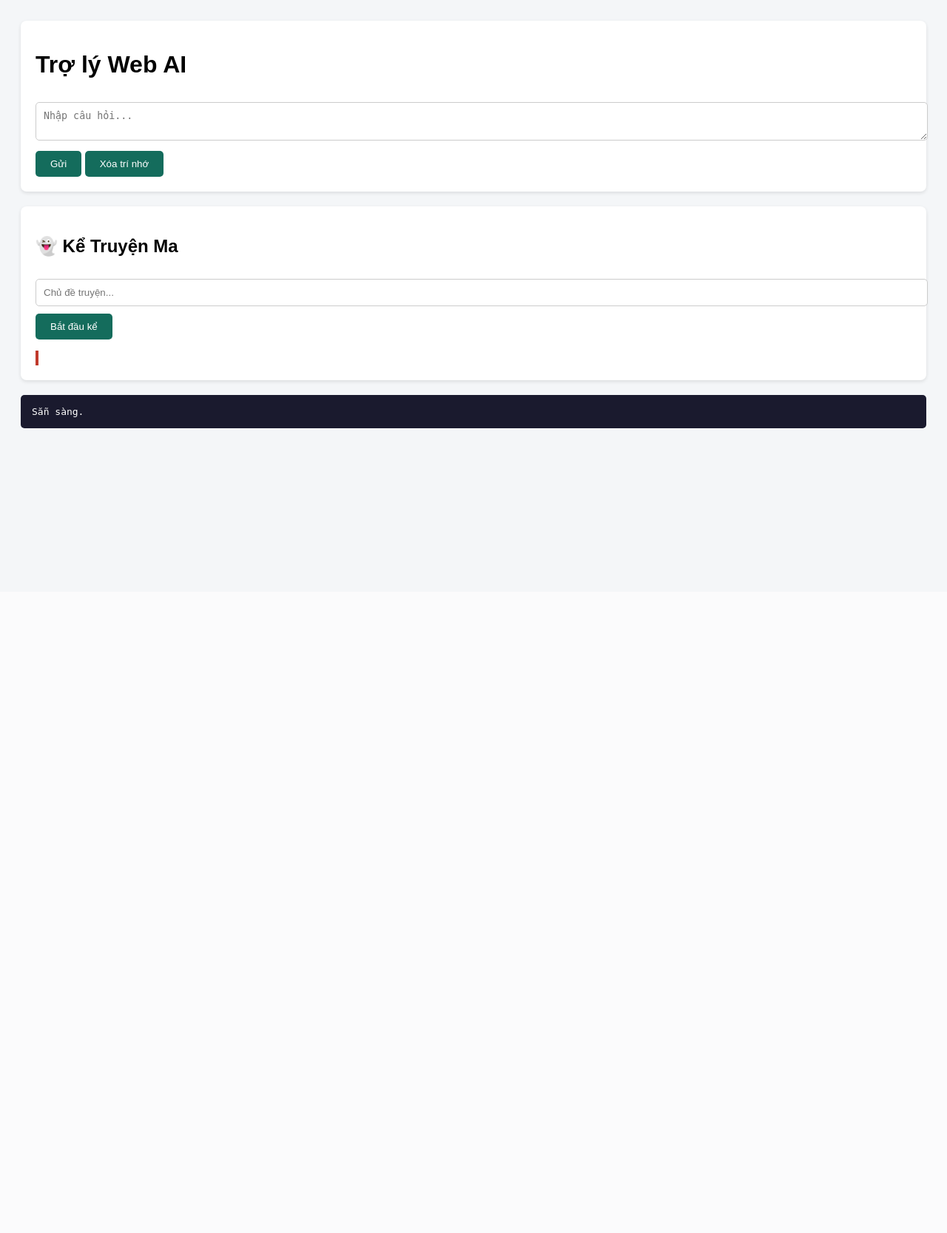
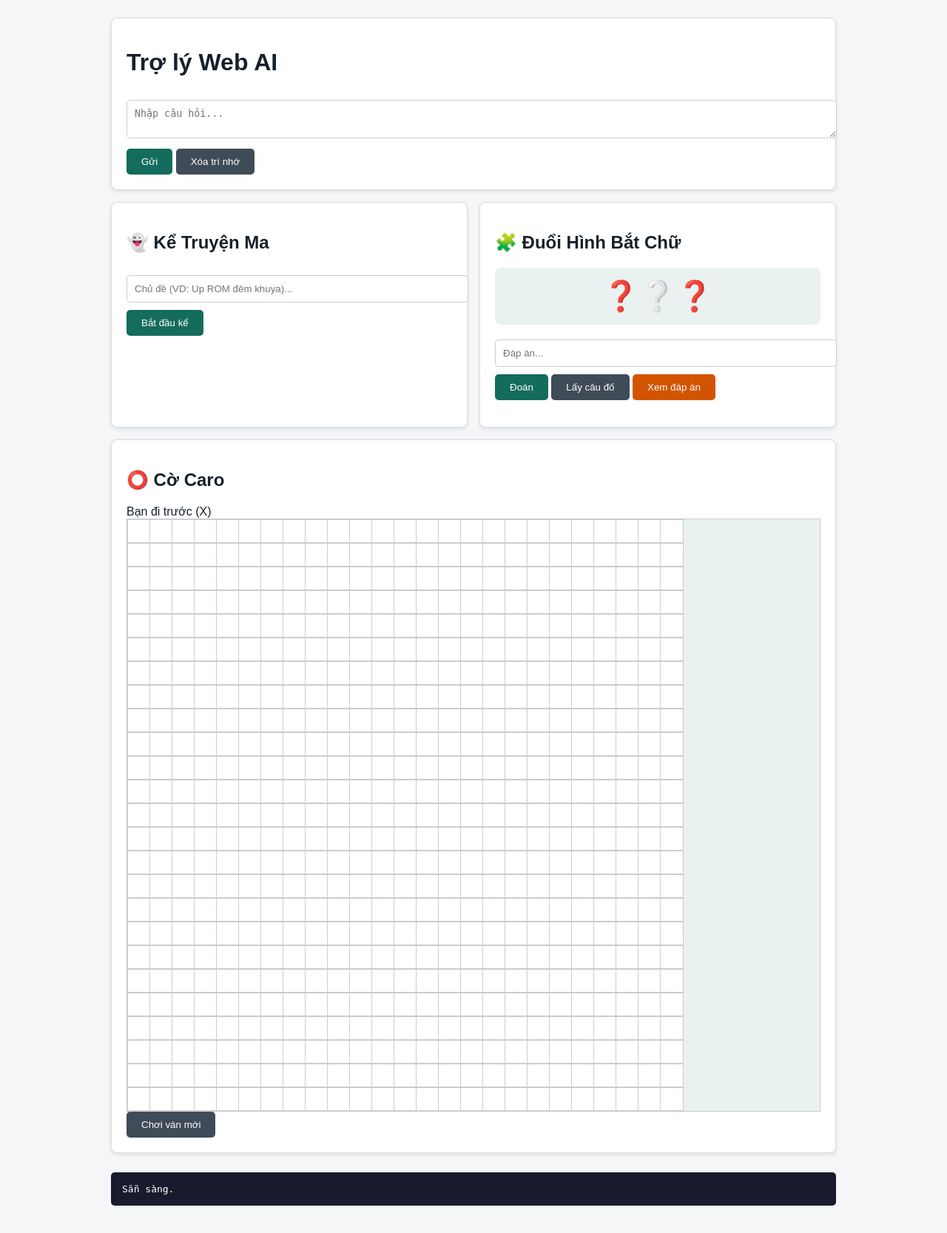
Before and after one commit to thuyALC/web-bot-page, a Flask app: page / in a window 1280 px wide. Shown: the whole page at 74% size. Before the commit the page ends 579 px from the top, so only its background shows below. Run offline with Flask 3, Linux system fonts and the light colour scheme.

Commit message:
Update index.html

```diff
--- a/templates/index.html
+++ b/templates/index.html
@@ -5,40 +5,111 @@
   <meta name="viewport" content="width=device-width, initial-scale=1">
   <title>Trợ lý Web AI</title>
   <style>
-    body { font-family: sans-serif; background: #f4f6f8; padding: 20px; }
-    .panel { background: #fff; padding: 20px; border-radius: 8px; margin-bottom: 20px; box-shadow: 0 2px 5px rgba(0,0,0,0.1); }
+    :root { color-scheme: light; font-family: Arial, sans-serif; background: #f4f6f8; color: #17202a; }
+    body { margin: 0; min-height: 100vh; display: grid; place-items: center; padding: 24px; }
+    main { width: min(980px, 100%); display: grid; gap: 16px; }
+    .panel { background: #ffffff; border: 1px solid #d7dde3; border-radius: 8px; padding: 20px; box-shadow: 0 2px 5px rgba(0,0,0,0.1); }
     textarea, input { width: 100%; padding: 10px; margin: 10px 0; border: 1px solid #ccc; border-radius: 5px; }
     button { padding: 10px 20px; background: #146c5c; color: #fff; border: none; border-radius: 5px; cursor: pointer; }
-    pre { background: #1a1a2e; color: #fff; padding: 15px; border-radius: 5px; white-space: pre-wrap; }
+    .secondary { background: #3f4b57; }
+    .warning { background: #d35400; }
+    .grid { display: grid; grid-template-columns: 1fr 1fr; gap: 16px; }
+    pre { background: #1a1a2e; color: #fff; padding: 15px; border-radius: 5px; white-space: pre-wrap; margin-top: 10px; }
+    .story-output { margin-top: 15px; padding: 15px; border-left: 4px solid #c0392b; background: #f9f9f9; display: none; }
+
+    .game-board { font-size: 40px; text-align: center; padding: 15px; background: #eaf1f1; border-radius: 8px; margin-bottom: 10px; }
+    .caro-container { max-width: 100%; overflow: auto; border: 1px solid #ccc; background: #eaf1f1; }
+    .caro-grid { display: grid; grid-template-columns: repeat(25, 30px); width: max-content; }
+    .caro-cell { width: 30px; height: 30px; border: 1px solid #ccc; text-align: center; cursor: pointer; background: #fff; font-weight: bold;}
+    .win-cell { background: #f1c40f !important; }
   </style>
 </head>
 <body>
+  <main>
     <div class="panel">
         <h1>Trợ lý Web AI</h1>
         <textarea id="message" placeholder="Nhập câu hỏi..."></textarea>
         <button id="send">Gửi</button>
-    <button id="clear">Xóa trí nhớ</button>
+        <button id="clear" class="secondary">Xóa trí nhớ</button>
+    </div>
+
+    <div class="grid">
+        <div class="panel">
+            <h2>👻 Kể Truyện Ma</h2>
+            <input id="story-topic" placeholder="Chủ đề (VD: Up ROM đêm khuya)...">
+            <button id="create-story">Bắt đầu kể</button>
+            <div id="story-output" class="story-output"></div>
         </div>
         <div class="panel">
-    <h2>👻 Kể Truyện Ma</h2>
-    <input id="story-topic" placeholder="Chủ đề truyện...">
-    <button id="create-story">Bắt đầu kể</button>
-    <div id="story-output" style="margin-top:15px; padding:10px; border-left:4px solid #c0392b;"></div>
+            <h2>🧩 Đuổi Hình Bắt Chữ</h2>
+            <div class="game-board" id="game-display">❓❔❓</div>
+            <input id="game-guess" placeholder="Đáp án...">
+            <button id="btn-guess">Đoán</button>
+            <button id="btn-new-riddle" class="secondary">Lấy câu đố</button>
+            <button id="btn-show-answer" class="warning">Xem đáp án</button>
+            <p id="game-status"></p>
         </div>
+    </div>
+
+    <div class="panel">
+        <h2>⭕ Cờ Caro</h2>
+        <div id="caro-status">Bạn đi trước (X)</div>
+        <div class="caro-container"><div class="caro-grid" id="caro-board"></div></div>
+        <button id="btn-caro-reset" class="secondary">Chơi ván mới</button>
+    </div>
+
     <pre id="result">Sẵn sàng.</pre>
+  </main>
+
   <script>
+    // JS giữ nguyên logic cũ, chỉ cần chèn thêm phần render caro và game
+    const resultBox = document.querySelector("#result");
+    async function postJson(url, data) {
+      const res = await fetch(url, { method: "POST", headers: { "Content-Type": "application/json" }, body: JSON.stringify(data) });
+      return await res.json();
+    }
+
     document.querySelector("#send").onclick = async () => {
-      const res = await fetch("/api/chat", { method: "POST", body: JSON.stringify({message: document.querySelector("#message").value, search: true}), headers: {"Content-Type": "application/json"} });
-      const data = await res.json();
-      document.querySelector("#result").textContent = data.reply;
+      const data = await postJson("/api/chat", {message: document.querySelector("#message").value, search: true});
+      resultBox.textContent = data.reply;
     };
+
     document.querySelector("#create-story").onclick = async () => {
-      const topic = document.querySelector("#story-topic").value;
-      const res = await fetch("/api/ghost_story", { method: "POST", body: JSON.stringify({topic}), headers: {"Content-Type": "application/json"} });
-      const data = await res.json();
+      const data = await postJson("/api/ghost_story", {topic: document.querySelector("#story-topic").value});
+      document.querySelector("#story-output").style.display = "block";
       document.querySelector("#story-output").textContent = data.story;
     };
-    document.querySelector("#clear").onclick = () => fetch("/api/clear", { method: "POST" }).then(() => location.reload());
+
+    // Caro logic
+    const caroBoard = document.getElementById('caro-board');
+    let caroState = Array(25).fill(null).map(() => Array(25).fill(''));
+    function renderCaro() {
+        caroBoard.innerHTML = '';
+        for(let r=0; r<25; r++) for(let c=0; c<25; c++) {
+            const div = document.createElement('div');
+            div.className = 'caro-cell';
+            div.textContent = caroState[r][c];
+            div.onclick = () => {
+                caroState[r][c] = 'X';
+                renderCaro();
+                // Bot đơn giản đánh vào ô trống đầu tiên tìm thấy
+                for(let i=0; i<25; i++) for(let j=0; j<25; j++) if(caroState[i][j]==''){ caroState[i][j]='O'; renderCaro(); return; }
+            };
+            caroBoard.appendChild(div);
+        }
+    }
+    renderCaro();
+    document.querySelector("#btn-caro-reset").onclick = () => { caroState = Array(25).fill(null).map(() => Array(25).fill('')); renderCaro(); };
+
+    // Game logic (Riddle) giữ nguyên như cũ
+    document.querySelector("#btn-new-riddle").onclick = async () => {
+        const data = await postJson("/api/game/riddle", {});
+        document.querySelector("#game-display").textContent = data.emoji;
+    };
+    document.querySelector("#btn-guess").onclick = async () => {
+        const data = await postJson("/api/game/guess", {guess: document.querySelector("#game-guess").value});
+        document.querySelector("#game-status").textContent = data.message;
+    };
   </script>
 </body>
 </html>
```
Lines whose indentation alone changed are shown as unchanged.
